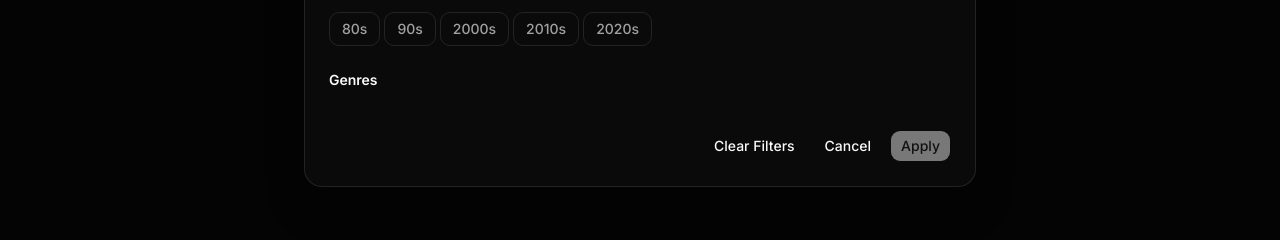
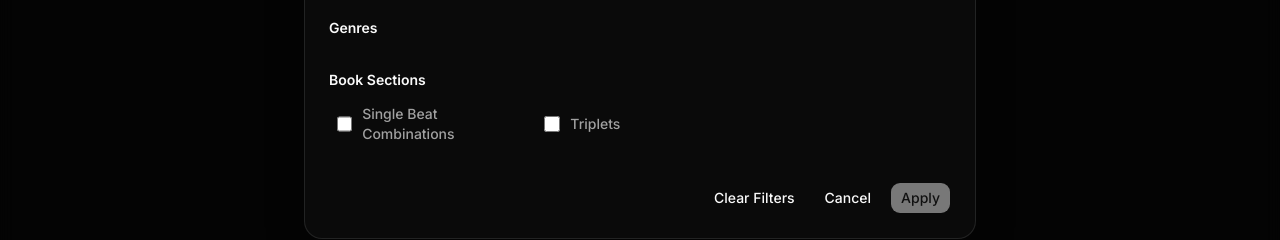
Before and after one commit to tombatossals/octobeat, a Next.js app in the folder apps/octobeat/: page / in a window 1280 px wide. Both pictures are taken after a click on the button 1122 px from the left and 46 px from the top of the page. Shown: the part 417-657 px from the top of the page. Built offline with nearby package versions, Linux system fonts and the light colour scheme; no server answers.

Commit message:
triplets

```diff
--- a/apps/octobeat/features/exercises/components/ExerciseOverlay.tsx
+++ b/apps/octobeat/features/exercises/components/ExerciseOverlay.tsx
@@ -95,15 +95,42 @@ export function ExerciseOverlay(): JSX.Element | null {
         datasetIdRef.current = id;
     }, [dataset?.metadata.id]);
 
+    const exerciseSets = useLibraryStore(
+        (state) =>
+            state.filters
+                .exerciseSets,
+    );
+
     const exercises = useMemo(() => {
-        return Object.values(
+        const all = Object.values(
             books.stickControl.sets,
         ).flatMap((set) =>
             Object.values(
                 set.exercises,
             ),
         );
-    }, []);
+
+        if (
+            exerciseSets.length ===
+            0
+        ) {
+            return all;
+        }
+
+        return Object.values(
+            books.stickControl.sets,
+        )
+            .filter((set) =>
+                exerciseSets.includes(
+                    set.id,
+                ),
+            )
+            .flatMap((set) =>
+                Object.values(
+                    set.exercises,
+                ),
+            );
+    }, [exerciseSets]);
 
     const factor =
         SPEED_FACTOR[speed];
@@ -362,8 +389,8 @@ export function ExerciseOverlay(): JSX.Element | null {
     }
 
     return (
-        <div className="pointer-events-none absolute inset-x-0 bottom-24 z-30 flex justify-center short:bottom-14">
-            <div className="flex flex-col items-start gap-3 short:gap-1.5">
+        <div className="pointer-events-none absolute inset-x-0 bottom-24 z-30 flex justify-center px-4 short:bottom-14">
+            <div className="flex w-full max-w-4xl flex-col items-center gap-3 short:gap-1.5">
                 <ExerciseStage
                     exercise={exercise}
                     preview={preview}
--- a/apps/octobeat/features/library/components/FilterDialog.tsx
+++ b/apps/octobeat/features/library/components/FilterDialog.tsx
@@ -4,6 +4,7 @@ import { useMemo, useState } from "react";
 import { Dialog } from "@base-ui/react/dialog";
 import { X } from "lucide-react";
 
+import { books } from "@octobeat/exercises";
 import { Button, cn, Label } from "@octobeat/ui";
 
 import { useLibraryStore } from "../store";
@@ -32,6 +33,9 @@ function toDraft(
         ],
         genres: [...filters.genres],
         decades: [...filters.decades],
+        exerciseSets: [
+            ...filters.exerciseSets,
+        ],
     };
 }
 
@@ -287,6 +291,58 @@ export function FilterDialog({
                                 )}
                             </div>
                         </fieldset>
+
+                        <fieldset className="lg:col-span-2">
+                            <legend className="mb-2 block text-sm font-semibold text-foreground">
+                                Book Sections
+                            </legend>
+
+                            <div className="grid grid-cols-2 gap-1 lg:grid-cols-3">
+                                {Object.values(
+                                    books
+                                        .stickControl
+                                        .sets,
+                                ).map(
+                                    (set) => {
+                                        const checked =
+                                            draft.exerciseSets.includes(
+                                                set.id,
+                                            );
+
+                                        return (
+                                            <Label
+                                                key={
+                                                    set.id
+                                                }
+                                                className="flex cursor-pointer items-center gap-2.5 rounded-lg px-2 py-1.5 text-sm text-muted-foreground transition hover:bg-accent hover:text-accent-foreground"
+                                            >
+                                                <input
+                                                    type="checkbox"
+                                                    checked={
+                                                        checked
+                                                    }
+                                                    onChange={() =>
+                                                        setDraft(
+                                                            (current) => ({
+                                                                ...current,
+                                                                exerciseSets:
+                                                                    toggle(
+                                                                        current.exerciseSets,
+                                                                        set.id,
+                                                                    ),
+                                                            }),
+                                                        )
+                                                    }
+                                                    className="size-4 accent-primary"
+                                                />
+
+                                                {set.title}
+                                            </Label>
+                                        );
+                                    },
+                                )}
+                            </div>
+                        </fieldset>
                     </div>
 
                     <div className="mt-8 flex justify-end gap-2">
--- /dev/null
+++ b/apps/octobeat/features/library/filterStorage.ts
@@ -0,0 +1,89 @@
+import {
+    EMPTY_FILTERS,
+} from "./filters";
+import type { LibraryFilters } from "./filters";
+
+const STORAGE_KEY =
+    "octobeat.filters";
+
+function hasStorage(): boolean {
+    return typeof window !== "undefined";
+}
+
+/**
+ * Loads filters from localStorage. Falls back to empty filters when the
+ * stored value is missing or invalid.
+ */
+export function loadFilters(): LibraryFilters {
+    if (!hasStorage()) {
+        return EMPTY_FILTERS;
+    }
+
+    const raw =
+        window.localStorage.getItem(
+            STORAGE_KEY,
+        );
+
+    if (!raw) {
+        return EMPTY_FILTERS;
+    }
+
+    try {
+        const parsed =
+            JSON.parse(raw) as Partial<LibraryFilters>;
+
+        return {
+            bpmRanges: Array.isArray(
+                parsed.bpmRanges,
+            )
+                ? parsed.bpmRanges
+                : [],
+            genres: Array.isArray(
+                parsed.genres,
+            )
+                ? parsed.genres
+                : [],
+            decades: Array.isArray(
+                parsed.decades,
+            )
+                ? parsed.decades
+                : [],
+            exerciseSets: Array.isArray(
+                parsed.exerciseSets,
+            )
+                ? parsed.exerciseSets
+                : [],
+        };
+    } catch {
+        return EMPTY_FILTERS;
+    }
+}
+
+/**
+ * Persists filters to localStorage.
+ */
+export function saveFilters(
+    filters: LibraryFilters,
+): void {
+    if (!hasStorage()) {
+        return;
+    }
+
+    window.localStorage.setItem(
+        STORAGE_KEY,
+        JSON.stringify(filters),
+    );
+}
+
+/**
+ * Removes persisted filters.
+ */
+export function clearFilters(): void {
+    if (!hasStorage()) {
+        return;
+    }
+
+    window.localStorage.removeItem(
+        STORAGE_KEY,
+    );
+}
--- a/apps/octobeat/features/library/filters.ts
+++ b/apps/octobeat/features/library/filters.ts
@@ -15,6 +15,11 @@ export interface LibraryFilters {
      * Selected decade keys, e.g. "80s".
      */
     decades: string[];
+
+    /**
+     * Selected exercise set ids to practice (e.g. "single-beat-combinations").
+     */
+    exerciseSets: string[];
 }
 
 export const BPM_RANGES: ReadonlyArray<{
@@ -51,6 +56,7 @@ export const EMPTY_FILTERS: LibraryFilters = {
     bpmRanges: [],
     genres: [],
     decades: [],
+    exerciseSets: [],
 };
 
 export function isEmptyFilters(
@@ -59,7 +65,8 @@ export function isEmptyFilters(
     return (
         filters.bpmRanges.length === 0 &&
         filters.genres.length === 0 &&
-        filters.decades.length === 0
+        filters.decades.length === 0 &&
+        filters.exerciseSets.length === 0
     );
 }
 
--- a/apps/octobeat/features/library/store.ts
+++ b/apps/octobeat/features/library/store.ts
@@ -10,6 +10,11 @@ import {
     matchesFilters,
 } from "./filters";
 import type { LibraryFilters } from "./filters";
+
+import {
+    loadFilters,
+    saveFilters,
+} from "./filterStorage";
 
 /**
  * Fisher-Yates shuffle. Returns a new array.
@@ -107,12 +112,15 @@ export const useLibraryStore =
             const catalog =
                 await getLibrary().list();
 
+            const filters =
+                loadFilters();
+
             const ids = shuffle(
                 catalog
                     .filter((entry) =>
                         matchesFilters(
                             entry,
-                            get().filters,
+                            filters,
                         ),
                     )
                     .map(
@@ -123,6 +131,7 @@ export const useLibraryStore =
 
             set({
                 entries: catalog,
+                filters,
                 ids,
             });
 
@@ -130,6 +139,8 @@ export const useLibraryStore =
         },
 
         setFilters(filters) {
+            saveFilters(filters);
+
             const ids = shuffle(
                 get()
                     .entries.filter(
--- a/packages/ui/src/exercises/ExerciseRenderer.tsx
+++ b/packages/ui/src/exercises/ExerciseRenderer.tsx
@@ -42,7 +42,7 @@ export function ExerciseRenderer({
     lastPass = false,
 }: ExerciseRendererProps): JSX.Element {
     return (
-        <div className="flex items-center gap-3 rounded-lg border border-neutral-200 bg-white px-3 py-1 shadow-2xl">
+        <div className="flex w-full items-center gap-3 rounded-lg border border-neutral-200 bg-white px-3 py-1 shadow-2xl">
             <div className="flex shrink-0 items-center">
                 <span className="font-mono text-sm font-black text-neutral-500">
                     {exercise.title}
--- a/packages/ui/src/exercises/ExerciseStage.tsx
+++ b/packages/ui/src/exercises/ExerciseStage.tsx
@@ -71,8 +71,8 @@ export function ExerciseStage({
     }, [exercise]);
 
     return (
-        <div className="flex items-center gap-3">
-            <div className="relative">
+        <div className="flex w-full flex-col gap-2">
+            <div className="relative w-full">
                 {leaving && (
                     <div className="pointer-events-none absolute inset-0 animate-[exerciseExit_600ms_ease-in-out_forwards]">
                         <ExerciseRenderer
--- a/packages/ui/src/exercises/ExerciseTimeline.tsx
+++ b/packages/ui/src/exercises/ExerciseTimeline.tsx
@@ -113,8 +113,8 @@ export function ExerciseTimeline({
     }
 
     return (
-        <div className="mx-auto w-full max-w-3xl">
-            <div className="mx-auto flex items-center">
+        <div className="w-full">
+            <div className="flex items-center">
                 {measures.map(
                     (groups, measureIndex) => (
                         <Fragment key={measureIndex}>
```
